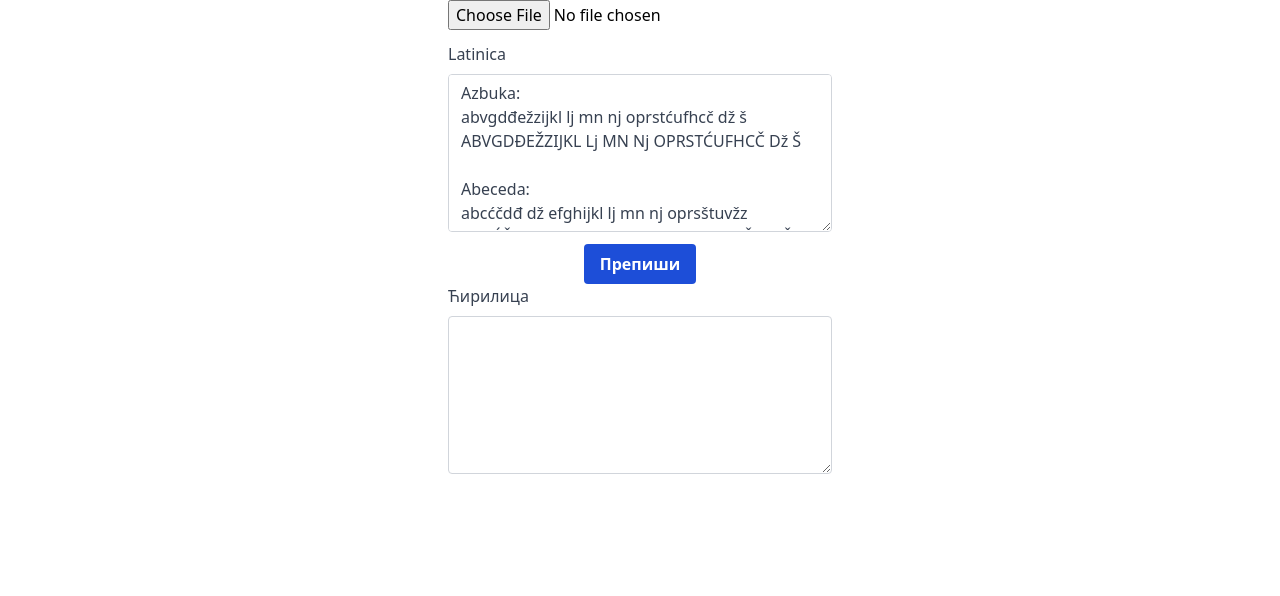
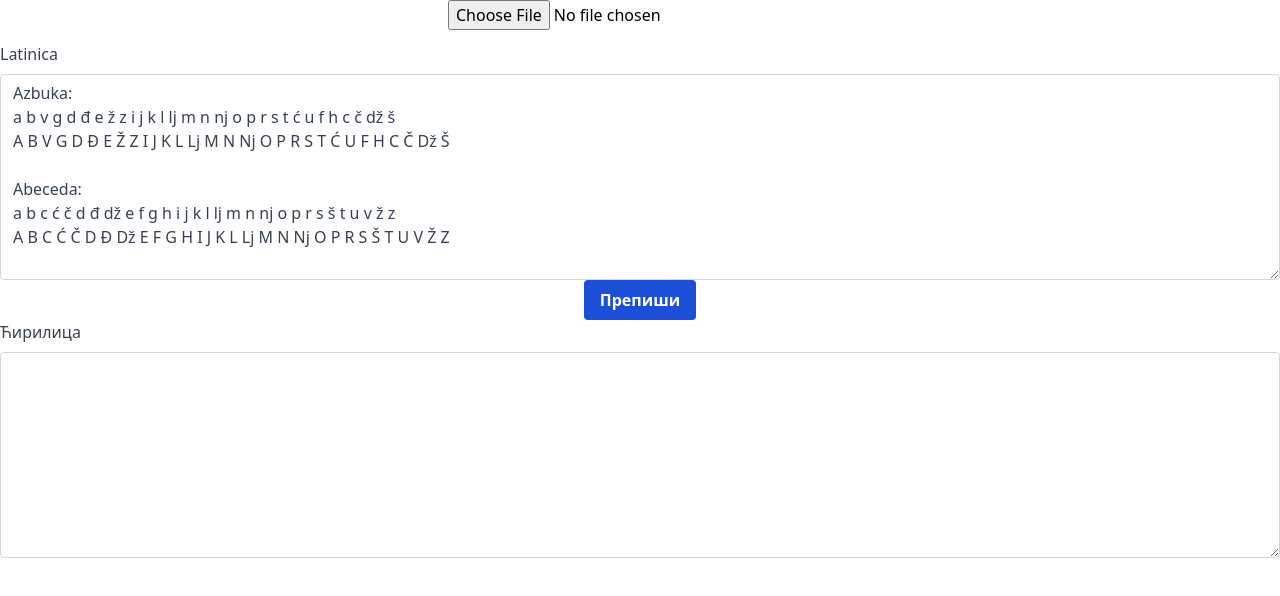
Before and after one commit to topce/latinica2cirilica, a website built with webpack: page index.html in a window 1280 px wide. Built offline with nearby package versions, Linux system fonts and the light colour scheme.

Commit message:
big text area

```diff
--- a/index.html
+++ b/index.html
@@ -27,23 +27,23 @@
       </div>
     </div>
     <div class="flex justify-center">
-      <div class="mb-3 xl:w-96">
+      <div class="w-full">
         <label for="latinica" class="inline-block mb-2 text-gray-700"
           >Latinica</label
         >
         <textarea
           id="latinica"
           class="form-control block w-full px-3 py-1.5 text-base font-normal text-gray-700 bg-white bg-clip-padding border border-solid border-gray-300 rounded transition ease-in-out m-0 focus:text-gray-700 focus:bg-white focus:border-blue-600 focus:outline-none"
-          rows="6"
+          rows="8"
           cols="80"
         >
 Azbuka:
-abvgdđežzijkl lj mn nj oprstćufhcč dž š
-ABVGDĐEŽZIJKL Lj MN Nj OPRSTĆUFHCČ Dž Š
+a b v g d đ e ž z i j k l lj m n nj o p r s t ć u f h c č dž š
+A B V G D Đ E Ž Z I J K L Lj M N Nj O P R S T Ć U F H C Č Dž Š
 
 Abeceda:
-abcćčdđ dž efghijkl lj mn nj oprsštuvžz
-ABCĆČDĐ Dž EFGHIJKL Lj MN Nj OPRSŠTUVŽZ
+a b c ć č d đ dž e f g h i j k l lj m n nj o p r s š t u v ž z
+A B C Ć Č D Đ Dž E F G H I J K L Lj M N Nj O P R S Š T U V Ž Z
         </textarea>
       </div>
     </div>
@@ -56,14 +56,14 @@ ABCĆČDĐ Dž EFGHIJKL Lj MN Nj OPRSŠTUVŽZ
       </button>
     </div>
     <div class="flex justify-center">
-      <div class="mb-3 xl:w-96">
+      <div class="w-full">
         <label for="cirilica" class="inline-block mb-2 text-gray-700"
           >Ћирилица</label
         >
         <textarea
           id="cirilica"
           class="form-control block w-full px-3 py-1.5 text-base font-normal text-gray-700 bg-white bg-clip-padding border border-solid border-gray-300 rounded transition ease-in-out m-0 focus:text-gray-700 focus:bg-white focus:border-blue-600 focus:outline-none"
-          rows="6"
+          rows="8"
           cols="80"
         >
         </textarea>
```
